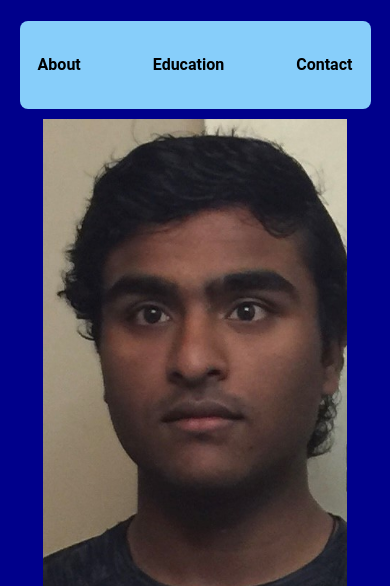
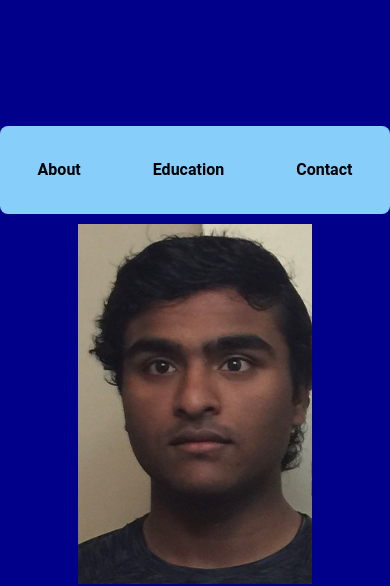
Before and after one commit to regedward1234/Personal-Website, a website: page index.html in a window 390 px wide. Shown: the top 586 px of the page. Drawn offline with Linux system fonts and the light colour scheme.

Commit message:
fixed image being too big on smaller screens

```diff
--- a/css/website.css
+++ b/css/website.css
@@ -349,7 +349,6 @@ nav a:active {
   .container3 {
     padding: 1rem;
     max-width: 100%;
-    max-width: 767px;
   }
 
   .top-section-content {
@@ -365,8 +364,8 @@ nav a:active {
   }
 
   .references {
-    width: 90%;
-    max-width: 90%; /* Allow navigation to take full width on mobile */
+    width: 100%;
+    max-width: 100%; /* Allow navigation to take full width on mobile */
   }
 
   .basic-info {
@@ -427,7 +426,8 @@ nav a:active {
   }
 
   .top-image {
-    height: 70%;
+    width: 60%; /* Adjust the width as needed */
+    max-height: auto;
   }
 
   .scroll-to-top-btn {
```
